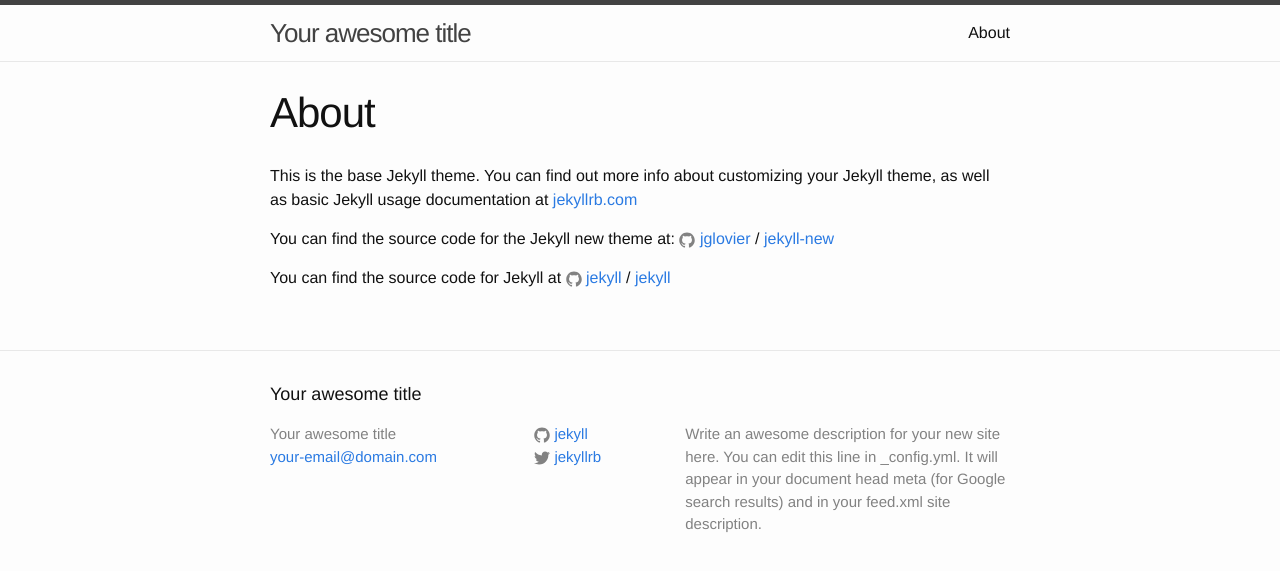
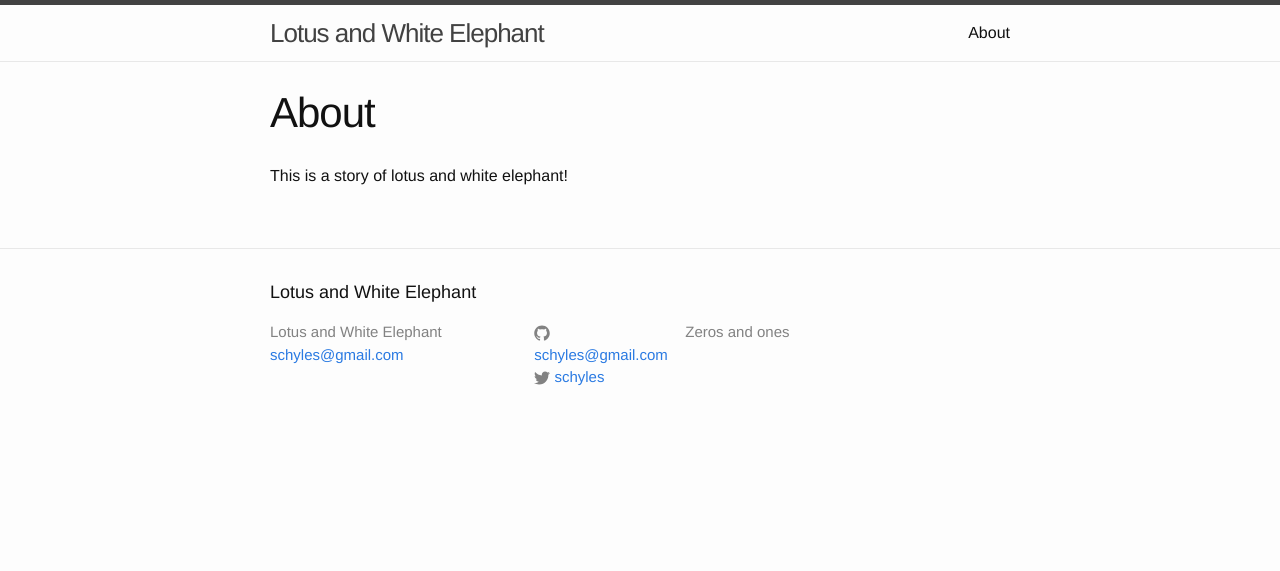
Before and after one commit to schhogyel/jekyll-static-site, a Jekyll site: the page built from about.md, in a window 1280 px wide. Shown: the top 571 px of the page. Built offline with Jekyll 4.4.1, drawn with Linux system fonts in a browser that asks for light colours.

Commit message:
Customize default jekyll theme content

```diff
--- a/_config.yml
+++ b/_config.yml
@@ -6,16 +6,14 @@
 # 'jekyll serve'. If you change this file, please restart the server process.
 
 # Site settings
-title: Your awesome title
-email: your-email@domain.com
+title: Lotus and White Elephant
+email: schyles@gmail.com
 description: > # this means to ignore newlines until "baseurl:"
-  Write an awesome description for your new site here. You can edit this
-  line in _config.yml. It will appear in your document head meta (for
-  Google search results) and in your feed.xml site description.
+  Zeros and ones
 baseurl: "" # the subpath of your site, e.g. /blog
 url: "http://yourdomain.com" # the base hostname & protocol for your site
-twitter_username: jekyllrb
-github_username:  jekyll
+twitter_username: schyles
+github_username:  schyles@gmail.com
 
 # Build settings
 markdown: kramdown
--- /dev/null
+++ b/_posts/2016-02-15-Lotus-and-white-elephant.markdown
@@ -0,0 +1,6 @@
+---
+layout: post
+title:  "Story of lotus and white elephant"
+date:   2016-02-15 16:56:25 +0600
+categories: Stories
+---
--- a/about.md
+++ b/about.md
@@ -4,12 +4,4 @@ title: About
 permalink: /about/
 ---
 
-This is the base Jekyll theme. You can find out more info about customizing your Jekyll theme, as well as basic Jekyll usage documentation at [jekyllrb.com](http://jekyllrb.com/)
-
-You can find the source code for the Jekyll new theme at:
-{% include icon-github.html username="jglovier" %} /
-[jekyll-new](https://github.com/jglovier/jekyll-new)
-
-You can find the source code for Jekyll at
-{% include icon-github.html username="jekyll" %} /
-[jekyll](https://github.com/jekyll/jekyll)
+This is a story of lotus and white elephant!
```
Also changed, not shown: _posts/2016-05-15-welcome-to-jekyll.markdown (deleted, +0 -25 lines), 1 other file.
